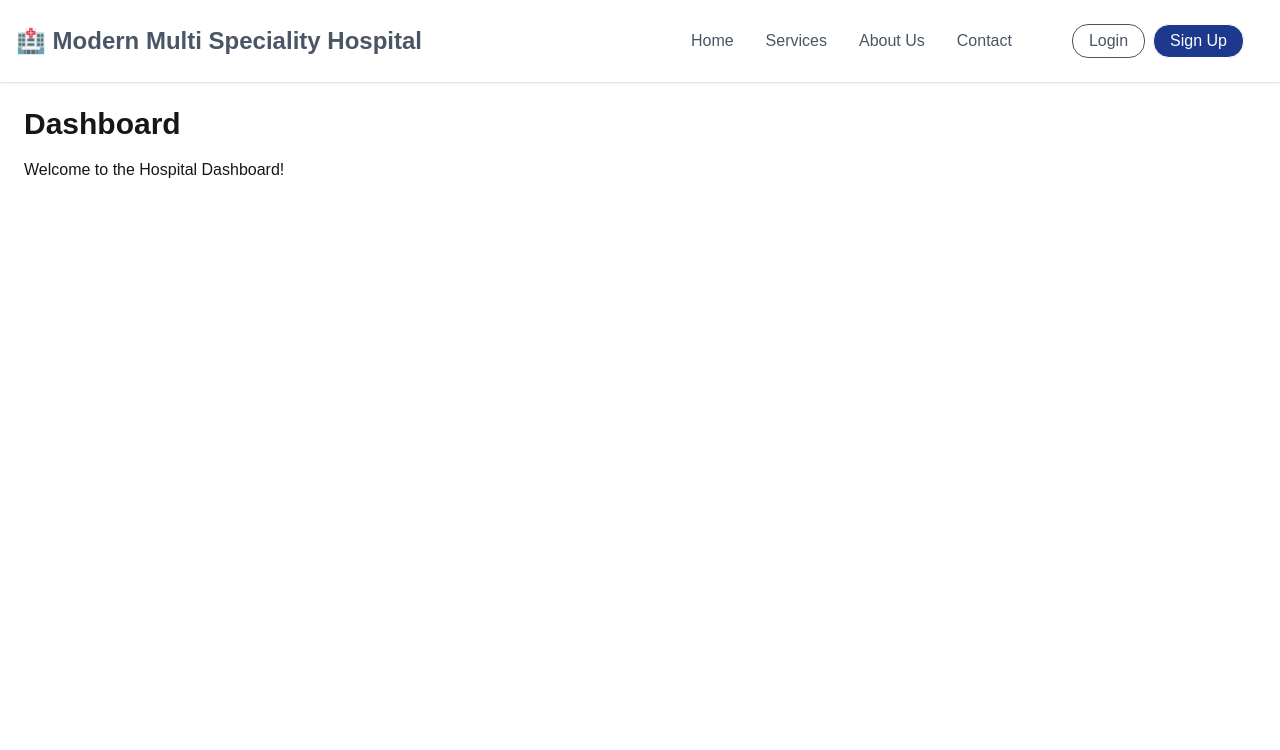
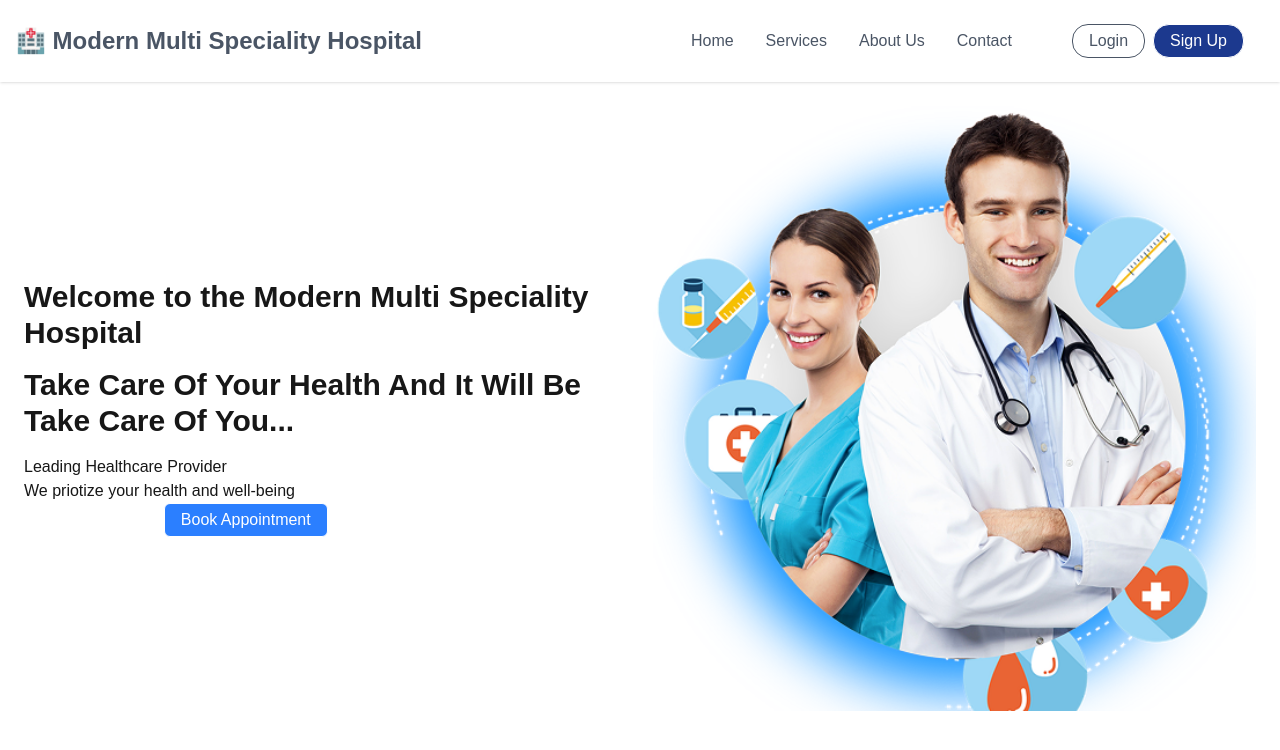
Before and after one commit to mirza-krbezlija/hospital-dashboard, a Next.js app: page /home in a window 1280 px wide. Shown: the top 750 px of the page. Built offline with nearby package versions, Linux system fonts and the light colour scheme.

Commit message:
feat: home added left text and right image
- Doctor_Home.png added to assets

```diff
--- a/app/home/page.tsx
+++ b/app/home/page.tsx
@@ -1,8 +1,25 @@
+import Image from "next/image";
+
 export default function DashboardPage() {
   return (
-    <div>
-      <h1 className="text-3xl font-semibold mb-4">Dashboard</h1>
-      <p>Welcome to the Hospital Dashboard!</p>
+    <div className="flex flex-row items-center">
+      <div id="left-section" className="justify-start">
+        <h2 className="text-3xl font-semibold mb-4">Welcome to the Modern Multi Speciality Hospital</h2>
+        <h1 className="text-3xl font-semibold mb-4">Take Care Of Your Health And It Will Be Take Care Of You...</h1>
+        <p>Leading Healthcare Provider</p>
+        <p>We priotize your health and well-being</p>
+        <button className="border-1 rounded-md mx-2 px-4 py-1 bg-transparent text-white">Learn More</button>
+        <button className="border-1 rounded-md mx-2 px-4 py-1 bg-blue-500 text-white">Book Appointment</button>
+      </div>
+      <div id="right-section" className="justify-end">
+        <Image
+          className=""
+          src="/assets/Doctor_Home.png"
+          alt="Doctor_Home"
+          width={800}
+          height={600}
+        />
+      </div>
     </div>
   );
 }
```
Also changed, not shown: public/assets/Doctor_Home.png (added).
